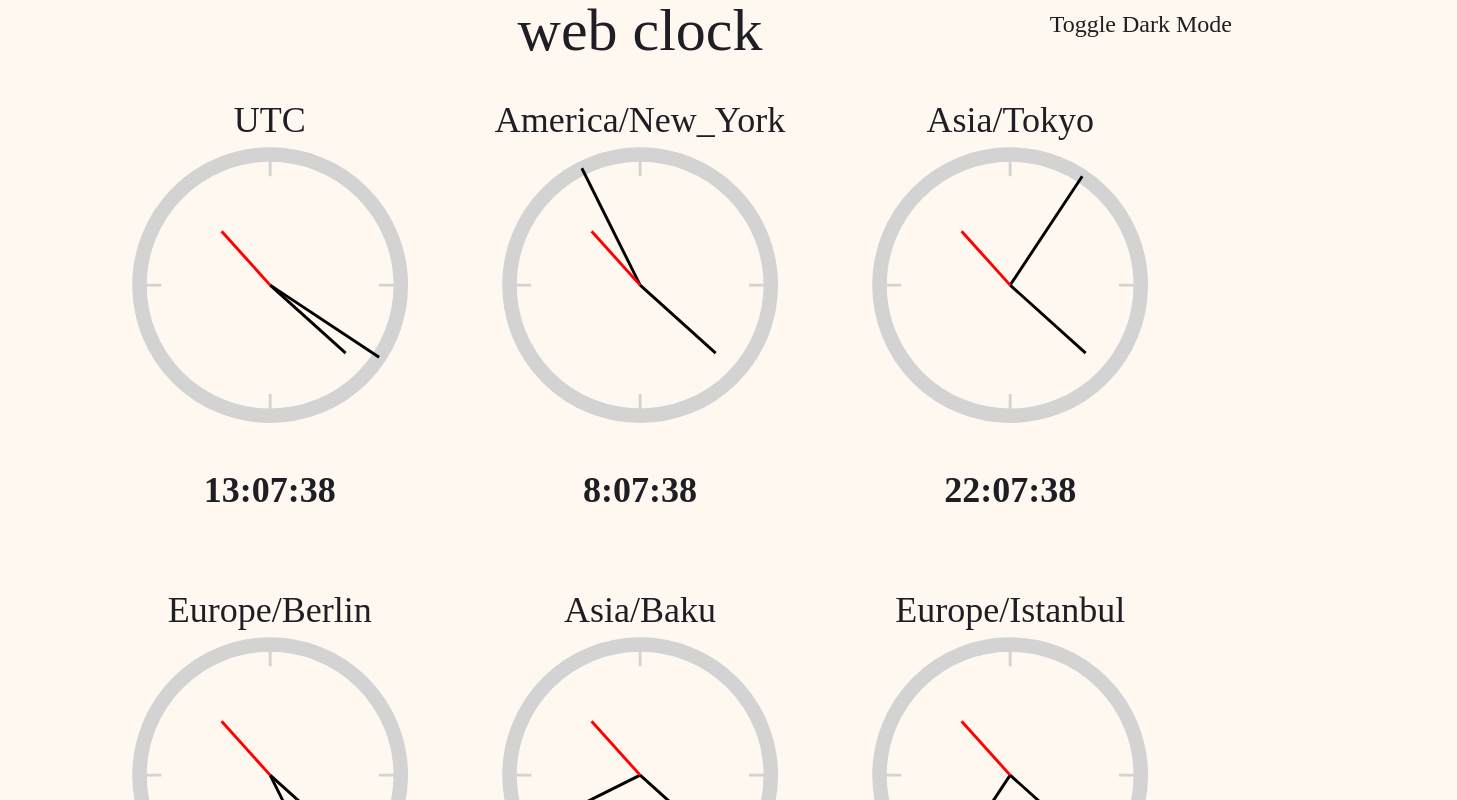
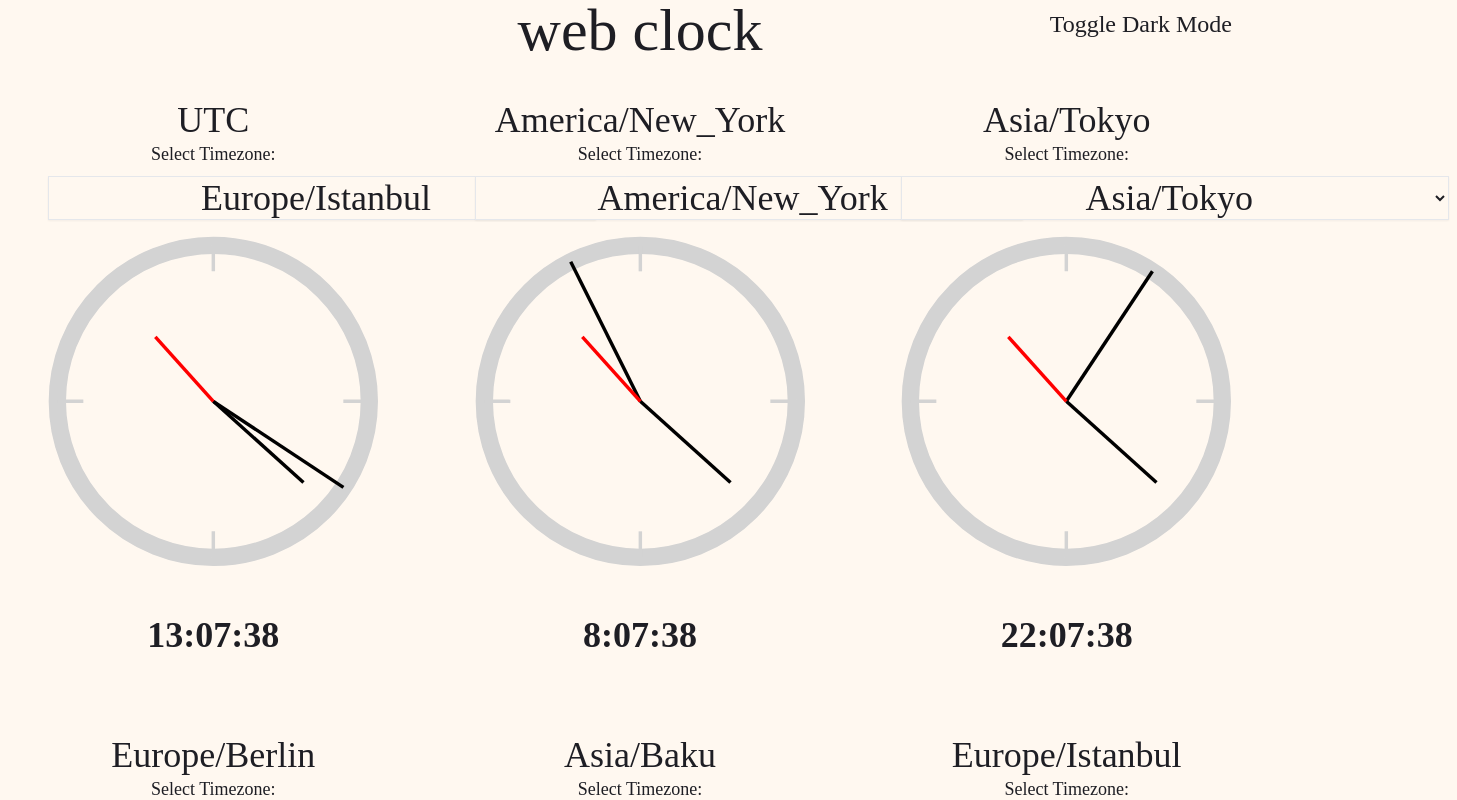
Before and after one commit to mal1kc/web_clock, a SvelteKit app: page /world_clock in a window 1280 px wide. Shown: the top 800 px of the page, 1457 px wide, since content can reach past the window. Built offline with nearby package versions, Linux system fonts and the light colour scheme.

Commit message:
feat:add tz selection to worldclocks

```diff
--- a/src/routes/clock_store.ts
+++ b/src/routes/clock_store.ts
@@ -90,22 +90,26 @@ export function change_def_timezone_for_clock_page_settings(timezone: string): v
   }
 }
 
-export function change_worldclock_tz_for_clock_page_settings(timezone: string): void {
+export function change_worldclock_tz_for_clock_page_settings(timezone: string, indx: number): void {
   const MAX_SIZE = 6;
   const currentSettings = getClockPageSettings();
-
-
+  const search_res = currentSettings.world_clock_timezones.indexOf(timezone)
+  if (search_res != -1) {
+    const temp = currentSettings.world_clock_timezones[indx];
+    currentSettings.world_clock_timezones[indx] = timezone;
+    currentSettings.world_clock_timezones[search_res] = temp;
+  }
   if (!currentSettings.world_clock_timezones.includes(timezone)) {
     // Add the new timezone to the list
-    currentSettings.world_clock_timezones.push(timezone);
+    currentSettings.world_clock_timezones[indx] = timezone;
 
     // Ensure the list does not exceed the maximum size
-    if (currentSettings.world_clock_timezones.length > MAX_SIZE) {
-      currentSettings.world_clock_timezones.shift(); // Remove the oldest entry
-    }
 
     setClockPageSettings(
       { world_clock_timezones: currentSettings.world_clock_timezones }
     )
   }
+  if (currentSettings.world_clock_timezones.length > MAX_SIZE) {
+    currentSettings.world_clock_timezones.shift(); // Remove the oldest entry
+  }
 }
--- a/src/routes/test_page/+page.svelte
+++ b/src/routes/test_page/+page.svelte
@@ -1,4 +1,8 @@
 <script lang="ts">
+  import { dev } from "$app/environment";
+  import { goto } from "$app/navigation";
+
+  if (dev) {
     // Assuming you have the following types defined
     type StringKeyObject = { [key: string]: string };
     type ClockPageSettings = {
@@ -7,7 +11,7 @@
     };
 
     // Your parseCookies function
-  export function parseCookies(cookieString: string): StringKeyObject {
+    function parseCookies(cookieString: string): StringKeyObject {
       const cookies: StringKeyObject = {};
       const cookieArray = cookieString.split(";");
 
@@ -39,4 +43,7 @@
 
     // Output the result
     console.log(default_cp_data);
+  } else {
+    goto("/");
+  }
 </script>
--- a/src/routes/timezoneselector.svelte
+++ b/src/routes/timezoneselector.svelte
@@ -7,32 +7,33 @@
 
   let {
     on_tz_change_func,
+    default_selection,
   }: {
     on_tz_change_func: (new_tz: string) => void;
+    default_selection: string | null;
   } = $props();
 
   // Reactive state for the selected timezone
-  let selected_clockpage_data = getClockPageSettings();
+  // let selected_clockpage_data = getClockPageSettings();
   // List of available timezones
+  let selected_tz = $state(getClockPageSettings().def_timezone);
   let timezones: string[] = $state([]);
 
   // Fetch supported timezones on mount and set default
   onMount(() => {
     timezones = Intl.supportedValuesOf("timeZone");
-    // Set default timezone to the system's timezone if not already set
-    if (!selected_clockpage_data.def_timezone) {
-      selected_clockpage_data.def_timezone =
-        Intl.DateTimeFormat().resolvedOptions().timeZone;
-      console.debug(
-        "setting tz to system default",
-        selected_clockpage_data.def_timezone,
-      );
+    if (default_selection != null && timezones.includes(default_selection)) {
+      selected_tz = default_selection;
+    } else {
+      // Set default timezone to the system's timezone if not already set
+      if (!selected_tz) {
+        selected_tz = Intl.DateTimeFormat().resolvedOptions().timeZone;
+        console.debug("setting tz to system default", selected_tz);
 
-      change_def_timezone_for_clock_page_settings(
-        selected_clockpage_data.def_timezone,
-      );
+        change_def_timezone_for_clock_page_settings(selected_tz);
+      }
     }
-    console.debug("current def_tz", selected_clockpage_data.def_timezone);
+    console.debug("current def_tz", selected_tz);
   });
 
   // Save updated timezone to both reactive state and cookies
@@ -54,9 +55,9 @@
 
   <select
     id="timezone"
-    bind:value={selected_clockpage_data.def_timezone}
+    bind:value={selected_tz}
     onchange={handleTimezoneChange}
-    class="m-2 inline-block text-center w-auto border border-gray-300 rounded-md shadow-sm focus:ring focus:ring-blue-500 focus:border-blue-500"
+    class="m-2 inline-block text-center w-auto border bounded-md shadow-sm focus:ring focus:ring-blue-500 focus:border-blue-500 dark:bg-rich_black dark:text-vista_blue text-raisin_black bg-floral_white"
   >
     {#each timezones as timezone}
       <option value={timezone}>{timezone}</option>
--- a/src/routes/world_clock/+page.svelte
+++ b/src/routes/world_clock/+page.svelte
@@ -4,31 +4,35 @@
     getClockPageSettings,
     change_worldclock_tz_for_clock_page_settings,
   } from "../clock_store";
+  import Timezoneselector from "../timezoneselector.svelte";
 
-  // Load initial clock settings from cookies or defaults
   let current_wc_data = getClockPageSettings();
 
   // Ensure reactivity when settings are updated
   $: selected_timezones = current_wc_data.world_clock_timezones;
 
-  // Add a new timezone to the list
-  function addTimezone(newTz: string) {
-    if (Intl.supportedValuesOf("timeZone").includes(newTz)) {
-      change_worldclock_tz_for_clock_page_settings(newTz);
-      // Refresh current data to reflect updates
-      current_wc_data = getClockPageSettings();
-    } else {
-      console.error("Invalid timezone:", newTz);
-    }
+  function genAddTimezoneFunc(indx: number) {
+    return function addTimezone(newTz: string) {
+      if (Intl.supportedValuesOf("timeZone").includes(newTz)) {
+        change_worldclock_tz_for_clock_page_settings(newTz, indx);
+        current_wc_data = getClockPageSettings();
+      } else {
+        console.error("Invalid timezone:", newTz);
+      }
+    };
   }
 </script>
 
 <main
   class="grid grid-rows-3 grid-cols-3 justify-center items-center align-middle"
 >
-  {#each selected_timezones as tz}
+  {#each selected_timezones as tz, indx}
     <div class="m-10 text-4xl justify-center items-center text-center">
       <p>{tz}</p>
+      <Timezoneselector
+        default_selection={tz}
+        on_tz_change_func={genAddTimezoneFunc(indx)}
+      />
       <Clock timezone={tz} />
     </div>
   {/each}
```
Lines whose indentation alone changed are shown as unchanged.
